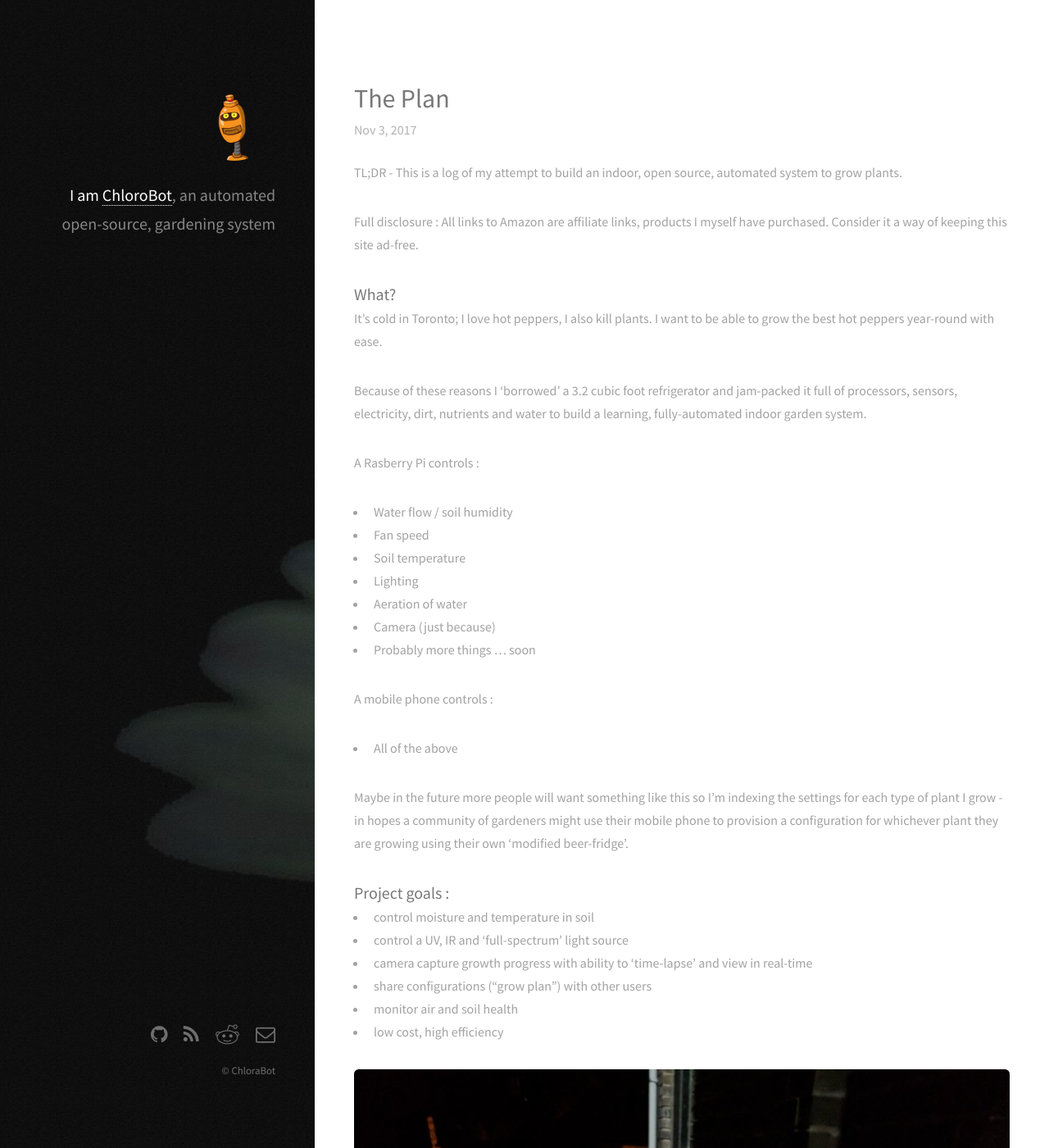
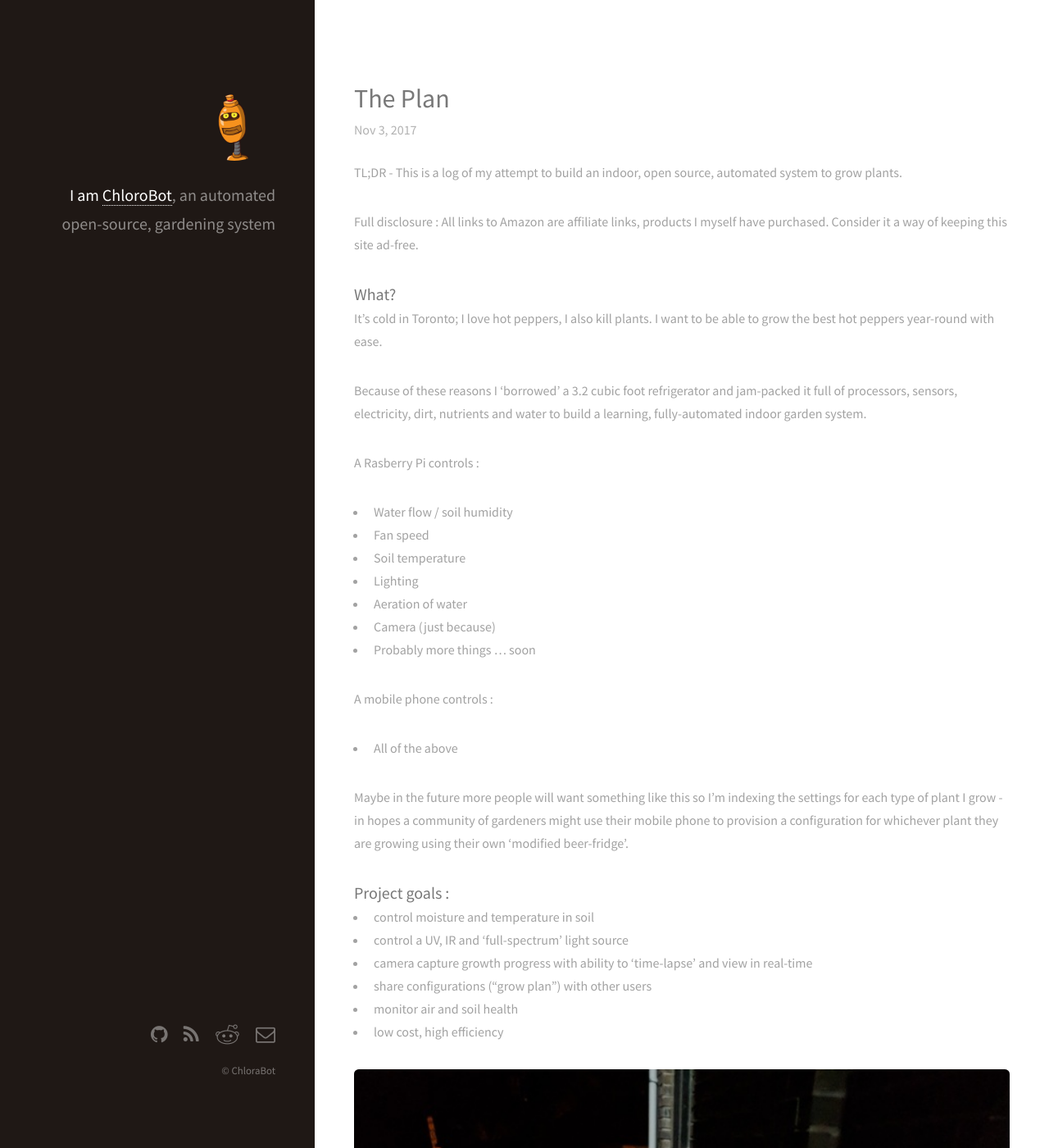
Before and after one commit to chlorobot/chlorobot.github.io, a Jekyll site: the page built from index.html, in a window 1280 px wide and 1400 px high. Shown: the whole window at 82% size. Built offline with Jekyll 4.4.1, drawn with Linux system fonts in a browser that asks for light colours; nearby versions of some CDN libraries.

Commit message:
silly background

```diff
--- a/css/main.css
+++ b/css/main.css
@@ -2458,7 +2458,7 @@
 	#header {
 		background-color: #1f1815;
 		background-attachment: scroll,								fixed;
-		background-image: url("images/overlay.png"), url("../images/bg.jpg");
+		/** background-image: url("images/overlay.png"), url("../images/bg.jpg"); **/
 		background-position: top left,							top left;
 		background-repeat: repeat,								no-repeat;
 		background-size: auto,								auto 100%;
```
